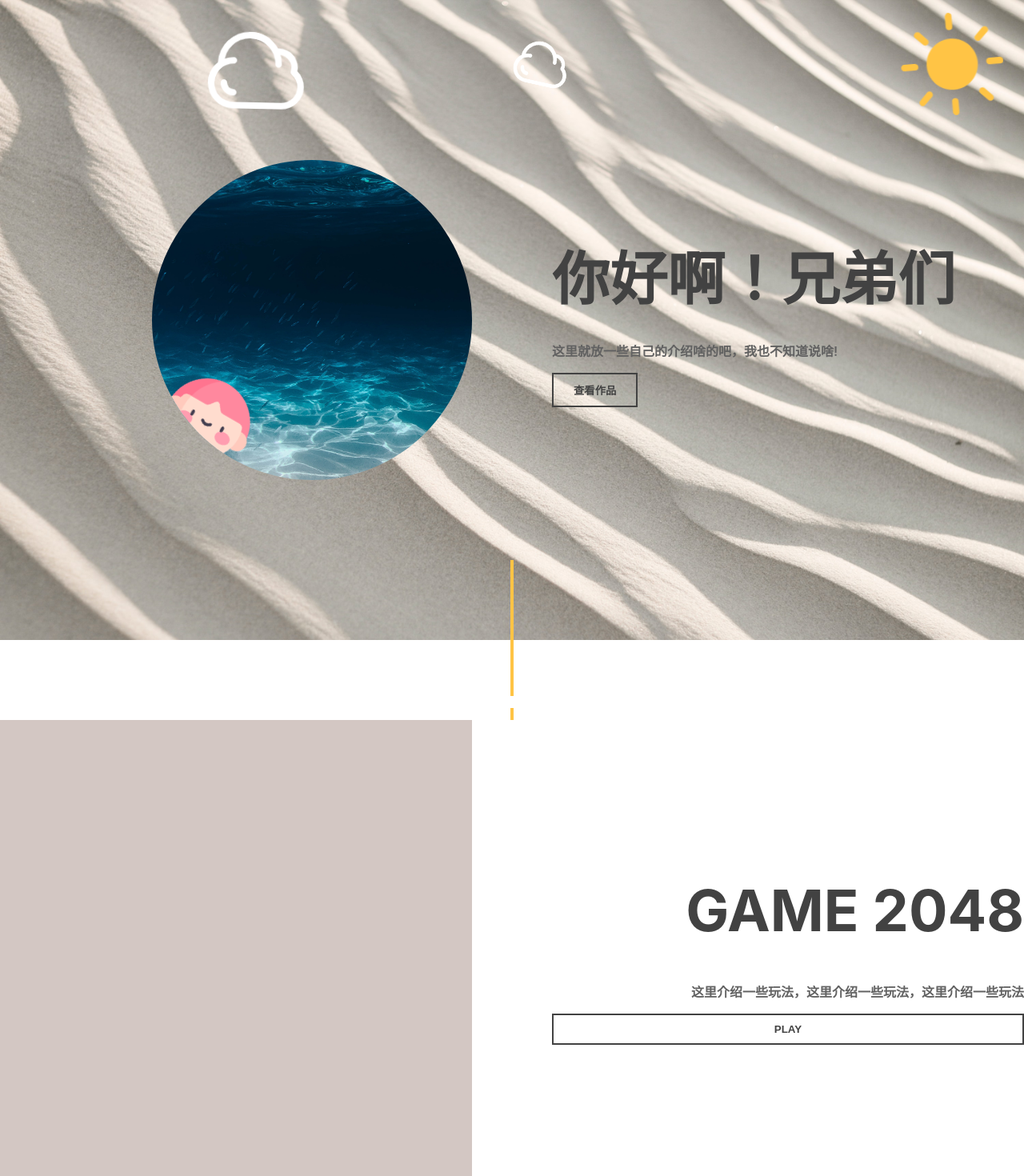
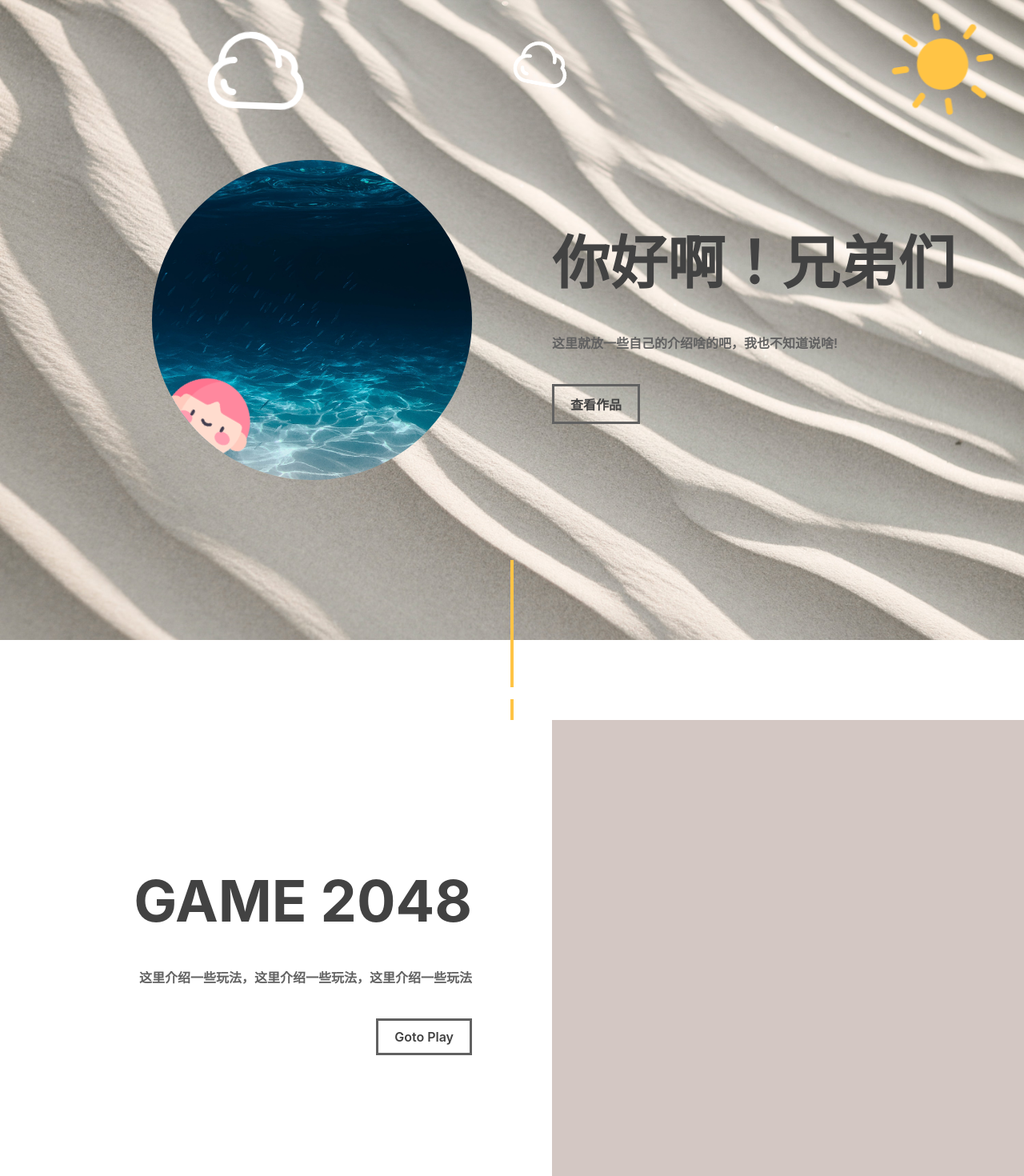
Before and after one commit to aiyo-w/aiyo-w.github.io, a React (Create React App) app: page / in a window 1280 px wide. Shown: the top 1470 px of the page at 80% size. Built offline with nearby package versions, Linux system fonts and the light colour scheme.

Commit message:
update 调整布局

```diff
--- a/src/components/introduce.css
+++ b/src/components/introduce.css
@@ -53,7 +53,7 @@
     height: 128px;
     position: absolute;
     top: 2vh;
-    right: 2vw;
+    right: 3vw;
     animation: SunRotate 12s linear infinite;
 }
 
@@ -181,14 +181,98 @@
     }
 }
 
-.aiyo-introduction h1{
+.aiyo-introduction h1 {
     font-size: 72px;
     margin: 0 0 30px 0;
     color: #424242;
 }
 
-.aiyo-introduction p{
+.aiyo-introduction p {
     color: #616161;
     font-size: 16px;
     font-weight: 600;
 }
+
+.content .introduce {
+    display: flex;
+    flex-direction: column;
+    justify-content: center;
+}
+
+.content .introduce .title {
+    display: block;
+    font-size: 72px;
+    font-weight: bold;
+    color: #424242;
+    margin: 0;
+}
+
+.content .introduce span {
+    margin-top: 40px;
+    color: #616161;
+    font-size: 16px;
+    font-weight: 600;
+}
+
+.content .introduce a {
+    display: inline-block;
+    text-decoration: none;
+    color: #424242;
+    padding: 10px 20px;
+    border: 3px solid #616161;
+    transition: all 0.2s;
+}
+
+.content .introduce a:hover {
+    border: 3px solid #ffc445;
+    background-color: #ffc445;
+    color: white;
+}
+
+.content .introduce a:active {
+    border: 3px solid #f7b831;
+    background-color: #f7b831;
+}
+
+/* .content.introduction-container .aiyo-introduction {
+    display: flex;
+    flex-direction: column;
+    justify-content: center;
+}
+
+.content.introduction-container .aiyo-introduction .title,
+.content.works-container .title {
+    display: block;
+    font-size: 72px;
+    font-weight: bold;
+    color: #424242;
+    margin: 0;
+}
+
+.content.introduction-container .aiyo-introduction span,
+.content.works-container span {
+    margin-top: 40px;
+    color: #616161;
+    font-size: 16px;
+    font-weight: 600;
+}
+
+.content.introduction-container .aiyo-introduction a {
+    display: inline-block;
+    text-decoration: none;
+    color: #424242;
+    padding: 10px 20px;
+    border: 3px solid #616161;
+    transition: all 0.2s;
+}
+
+.content.introduction-container .aiyo-introduction a:hover {
+    border: 3px solid #ffc445;
+    background-color: #ffc445;
+    color: white;
+}
+
+.content.introduction-container .aiyo-introduction a:active {
+    border: 3px solid #f7b831;
+    background-color: #f7b831;
+} */
--- a/src/components/introduce.tsx
+++ b/src/components/introduce.tsx
@@ -22,10 +22,13 @@ export class Introduce extends React.Component {
                         <p>hello</p>
                         <span></span>
                     </div>
-                    <div className="aiyo-introduction">
-                        <h1>你好啊！兄弟们</h1>
-                        <p>这里就放一些自己的介绍啥的吧，我也不知道说啥!</p>
-                        <Button onClick={this.gotoWorks}>查看作品</Button>
+                    <div className="introduce aiyo-introduction">
+                        <span className='title'>你好啊！兄弟们</span>
+                        <span>这里就放一些自己的介绍啥的吧，我也不知道说啥!</span>
+                        <span>
+                            <a href="#Game2048">查看作品</a>
+                        </span>
+                        {/* <Button onClick={this.gotoWorks}>查看作品</Button> */}
                     </div>
                 </div>
                 <NextPage />
--- a/src/components/share.tsx
+++ /dev/null
@@ -1,9 +0,0 @@
-import React from "react";
-
-export class Share extends React.Component {
-    render() {
-        return (
-            <div className="content share-container"></div>
-        );
-    }
-}
--- a/src/components/works.tsx
+++ b/src/components/works.tsx
@@ -7,14 +7,16 @@ import { Button } from './button'
 export class Works extends React.Component {
     render() {
         return (
-            <div className="content works-container">
+            <div id="Game2048" className="content works-container">
                 <div className="container">
+                    <div className="introduce game2048-introduce">
+                        <span className="title">GAME 2048</span>
+                        <span>这里介绍一些玩法，这里介绍一些玩法，这里介绍一些玩法</span>
+                        <span>
+                            <a href="../../helloworld/index.html">Goto Play</a>
+                        </span>
+                    </div>
                     <div className="game2048-show"></div>
-                    <div className="game2048-introduce">
-                        <h1>GAME 2048</h1>
-                        <p>这里介绍一些玩法，这里介绍一些玩法，这里介绍一些玩法</p>
-                        <Button>PLAY</Button>
-                    </div>
                 </div>
                 <NextPage />
             </div>
```
